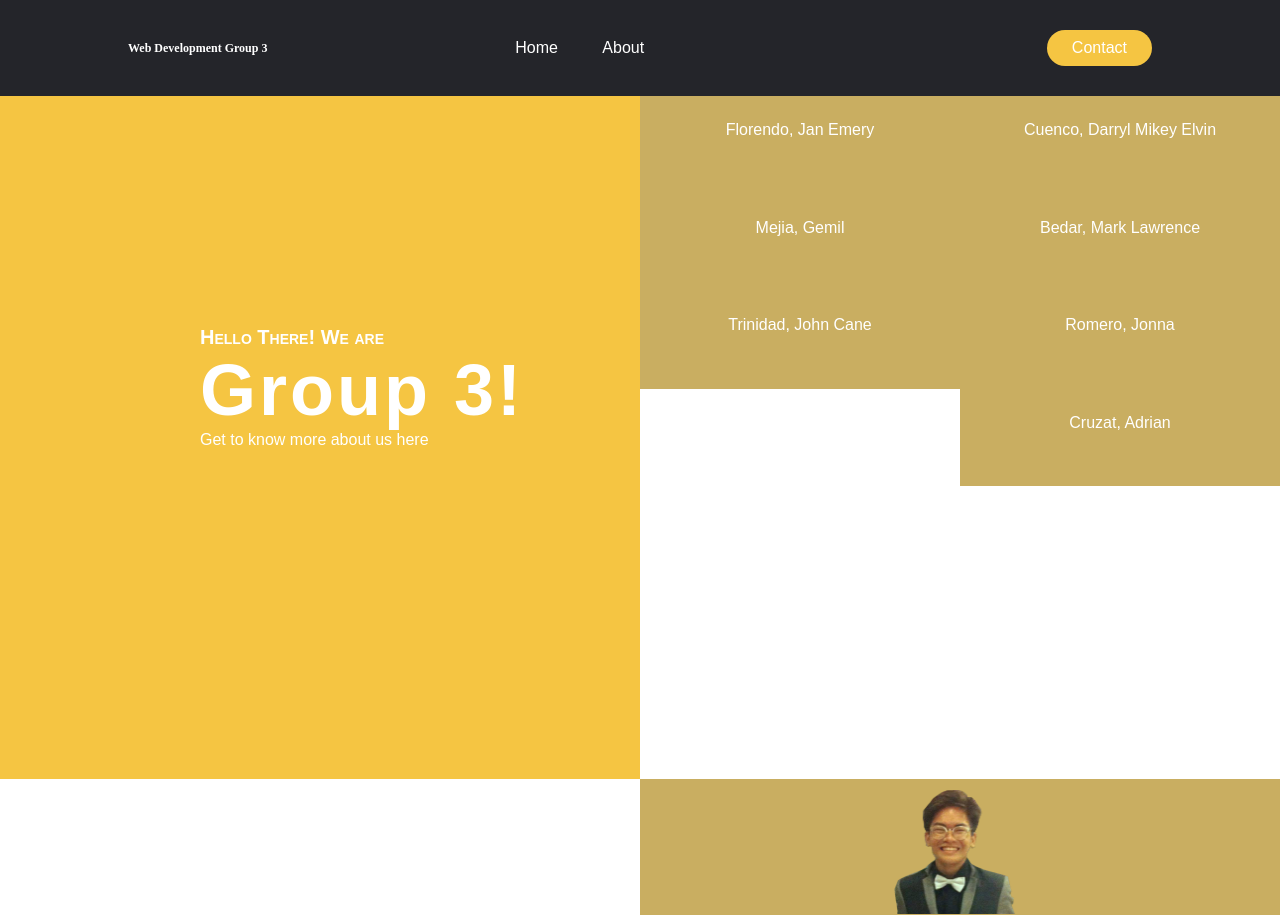
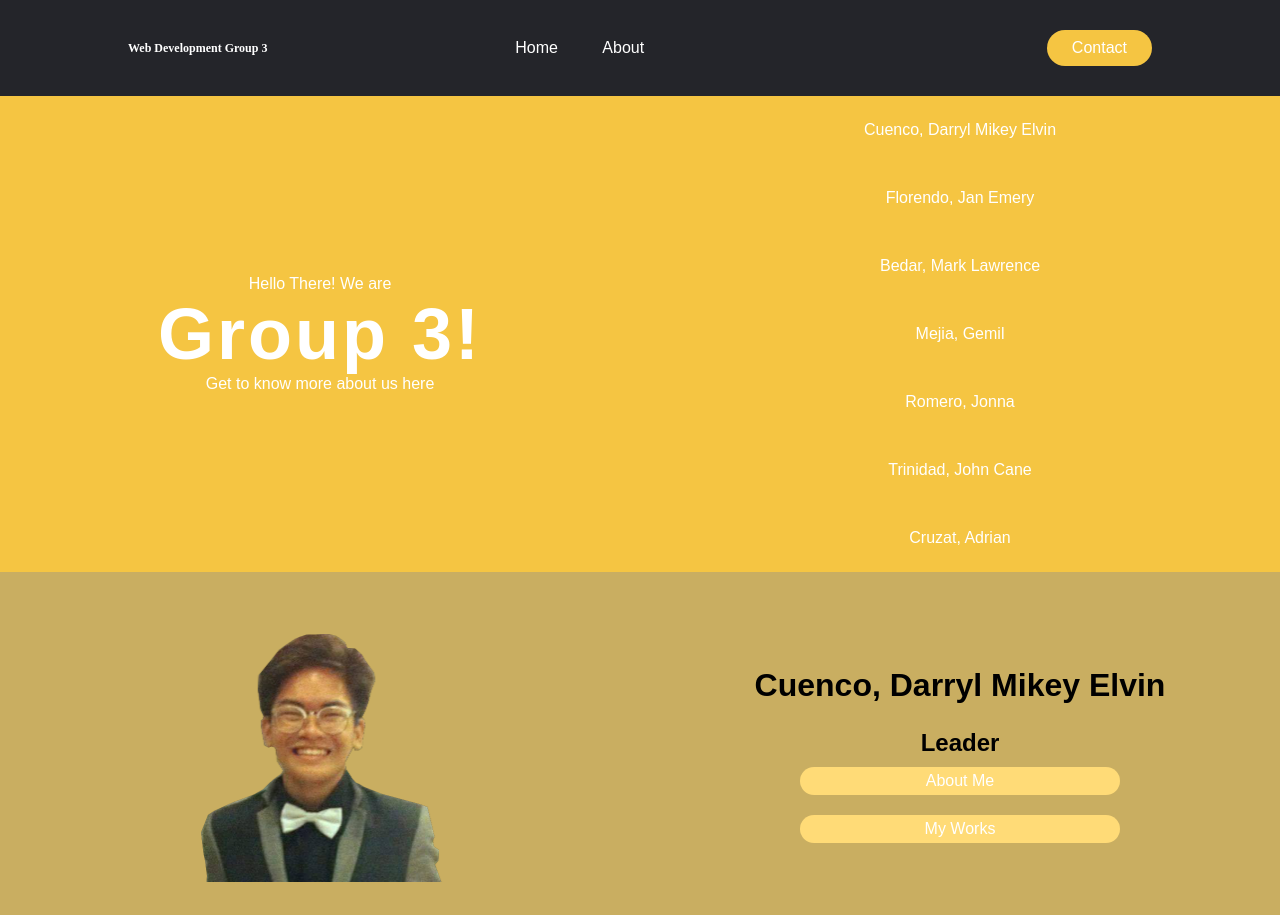
Before and after one commit to janemery46/web-dev-final-output, a plain HTML site: page index.html in a window 1280 px wide. Shown: the top 915 px of the page. Drawn offline with Linux system fonts and the light colour scheme.

Commit message:
Update style.css

```diff
--- a/style/style.css
+++ b/style/style.css
@@ -1,17 +1,19 @@
-@import url('https://fonts.googleapis.com/css2?family=Montserrat+Alternates:wght@600&display=swap');
+@import url("https://fonts.googleapis.com/css2?family=Montserrat+Alternates:wght@600&display=swap");
 
-html{
+html {
   font-family: "Montserrat", sans-serif;
   scroll-behavior: smooth;
 }
 
-*{
+* {
   box-sizing: border-box;
   margin: 0;
   padding: 0;
 }
 
-li, a, button {
+li,
+a,
+button {
   font-family: "Montserrat", sans-serif;
   font-weight: 500;
   font-size: 16px;
@@ -24,7 +26,7 @@ header {
   justify-content: space-between;
   align-items: center;
   padding: 30px 10%;
-  background-color: #24252A;
+  background-color: #24252a;
   position: sticky;
 }
 
@@ -69,27 +71,40 @@ h3 {
   opacity: 80%;
   color: black;
 }
-
+.table {
+  display: flex;
+  flex-direction: row;
+}
+.members {
+  display: flex;
+  flex-direction: column;
+  width: 50%;
+  height: 100%;
+}
+.members a {
+  width: 100%;
+  background-color: #f5c542;
+}
+.members-content {
+  display: flex;
+  flex-direction: column;
+  width: 100%;
+}
 .table:after {
   content: "";
   display: table;
   clear: both;
 }
 
-.second-header{
+.second-header {
+  display: flex;
+  flex-direction: column;
   background-color: #f5c542;
   color: white;
   width: 50%;
-  height: 683px;
-  padding-left: 200px;
-  float: left;
-}
-
-.p1 {
-  font-weight: 600;
-  font-size: 20px;
-  padding-top: 230px;
-  font-variant: small-caps;
+  justify-content: center;
+  align-items: center;
+  text-align: center;
 }
 
 .p2 {
@@ -98,60 +113,83 @@ h3 {
   letter-spacing: 3px;
 }
 
-[class*="member"] {
+/* [class*="member"] {
   float: right;
   width: 50%;
   height: 97.6px;
   background: #c9ae61;
   color: white;
   transition: all 0.5s;
-}
+} */
 
-[class*="member"]:hover {
+/* [class*="member"]:hover {
   float: right;
   width: 50%;
-  background-color: #24252A;
+  background-color: #24252a;
   color: white;
   transition: all 0.5s;
+} */
+.right-part {
+  display: flex;
+  flex-direction: column;
+  width: 50%;
+  justify-content: center;
+  align-items: center;
+  text-align: center;
 }
-
 [class*="name"] {
   text-align: center;
-  padding : 25px 0px;
+  padding: 25px 0px;
   transition: 0.5s;
 }
-
+.user-name {
+  font-size: xx-large;
+  font-weight: bolder;
+}
+.position {
+  font-size: x-large;
+  font-weight: bold;
+}
+.btn {
+  margin: 10px 15px;
+  padding: 5px 15px;
+  width: 50%;
+  background-color: #ffdb77;
+  border-radius: 20px;
+}
 [class*="name"]:hover {
   padding-right: 24px;
   padding-left: 8px;
   transition: 0.5s;
 }
 
-.scrolldown
-{
+.scrolldown {
+  display: flex;
+  flex-direction: row;
+  justify-content: center;
+  align-items: center;
   height: 350px;
   background: #c9ae61;
   transition: 0.5s;
 }
 
-.scrolldown:hover{
+.scrolldown:hover {
   background: #998756;
   transition: 0.5s;
 }
 
-img{
+img {
   margin: auto;
   width: 20%;
-  padding:0px;
+  padding: 0px;
 }
 
-.left1{
+.left1 {
   position: relative;
   width: 20%;
-  left: 250px;
 }
 
-.cuenco{
+.cuenco {
   position: relative;
   align-content: center;
   color: black;
@@ -161,7 +199,7 @@ img{
   bottom: 300px;
 }
 
-.bedar{
+.bedar {
   position: relative;
   align-content: center;
   color: black;
@@ -171,7 +209,7 @@ img{
   bottom: 300px;
 }
 
-.romero{
+.romero {
   position: relative;
   align-content: center;
   color: black;
@@ -181,7 +219,7 @@ img{
   bottom: 300px;
 }
 
-.cruzat{
+.cruzat {
   position: relative;
   align-content: center;
   color: black;
@@ -191,16 +229,16 @@ img{
   bottom: 300px;
 }
 
-.left2{
+.left2 {
   position: relative;
   align-items: center;
   font-weight: 350;
   font-size: 24px;
-  left:1150px;
-  bottom:285px;
+  left: 1150px;
+  bottom: 285px;
 }
 
-.about-left{
+.about-left {
   color: black;
   position: relative;
   background-color: #f5c542;
@@ -219,13 +257,13 @@ img{
   opacity: 80%;
 }
 
-.right1{
-  position:relative;
+.right1 {
+  position: relative;
   width: 20%;
   left: 1000px;
 }
 
-.florendo{
+.florendo {
   position: relative;
   color: black;
   font-weight: 600;
@@ -234,7 +272,7 @@ img{
   bottom: 250px;
 }
 
-.mejia{
+.mejia {
   position: relative;
   color: black;
   font-weight: 600;
@@ -243,7 +281,7 @@ img{
   bottom: 250px;
 }
 
-.trinidad{
+.trinidad {
   position: relative;
   color: black;
   font-weight: 600;
@@ -252,7 +290,7 @@ img{
   bottom: 250px;
 }
 
-.right2{
+.right2 {
   position: relative;
   color: black;
   font-weight: 350;
@@ -261,7 +299,7 @@ img{
   bottom: 240px;
 }
 
-.about-right{
+.about-right {
   position: relative;
   background-color: #f5c542;
   padding: 9px 25px;
@@ -273,7 +311,7 @@ img{
   bottom: 210px;
 }
 
-.about-right:hover{
+.about-right:hover {
   background-color: #bfa96b;
   color: black;
   opacity: 80%;
```
